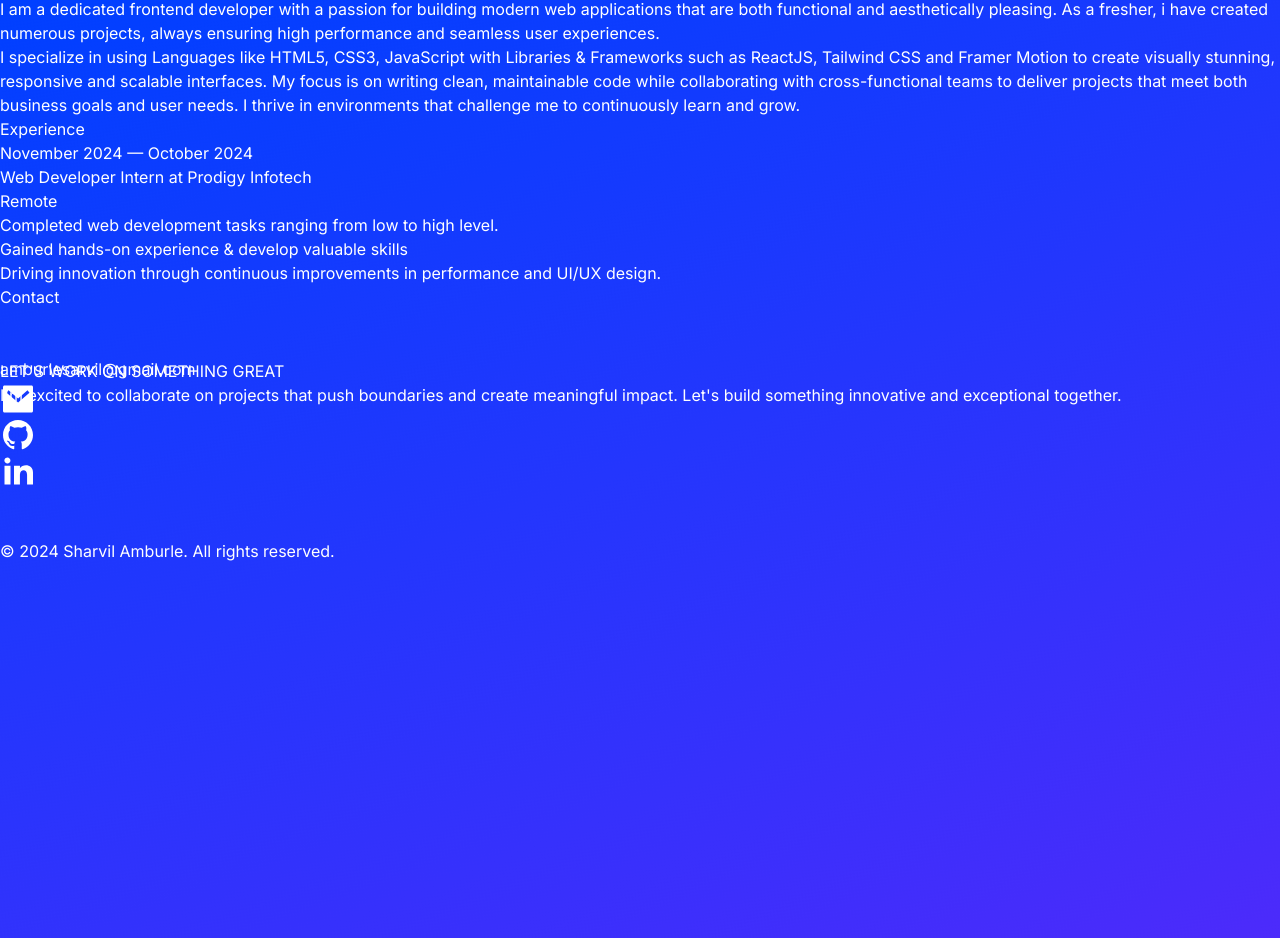
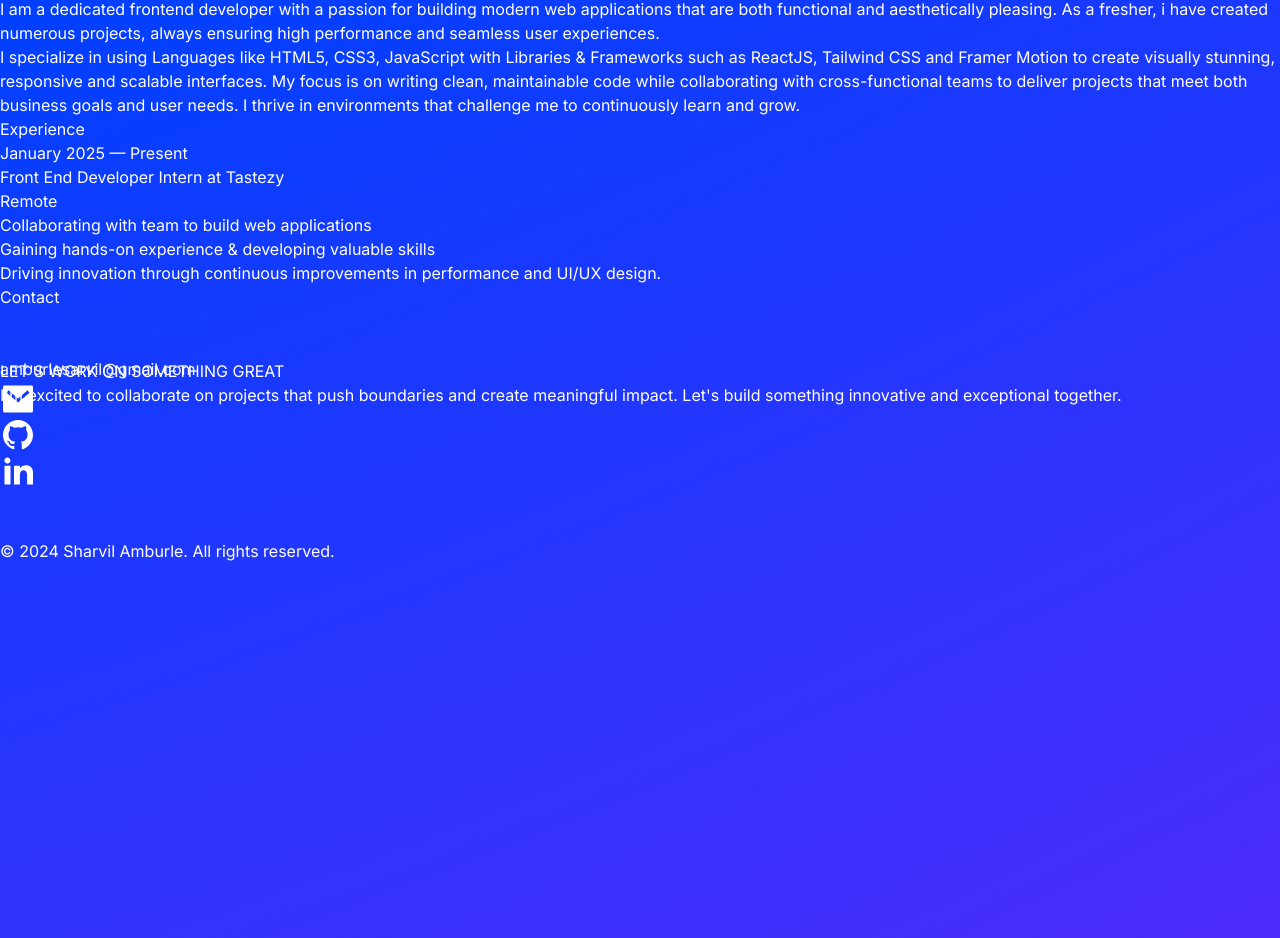
Before and after one commit to sharvil31/Portfolio, a React (Vite) app: page / in a window 1280 px wide. Shown: the part 4376-5314 px from the top of the page. Built offline with nearby package versions, Linux system fonts and the light colour scheme.

Commit message:
update experience

```diff
--- a/src/constants/index.js
+++ b/src/constants/index.js
@@ -80,12 +80,12 @@ export const ABOUT_CONTENT = {
 
 export const EXPERIENCES = [
   {
-    yearRange: "November 2024 — October 2024",
-    title: "Web Developer Intern at Prodigy Infotech",
+    yearRange: "January 2025 — Present",
+    title: "Front End Developer Intern at Tastezy",
     location: "Remote",
     description: [
-      "Completed web development tasks ranging from low to high level.",
-      "Gained hands-on experience & develop valuable skills",
+      "Collaborating with team to build web applications",
+      "Gaining hands-on experience & developing valuable skills",
       "Driving innovation through continuous improvements in performance and UI/UX design.",
     ],
   },
```
